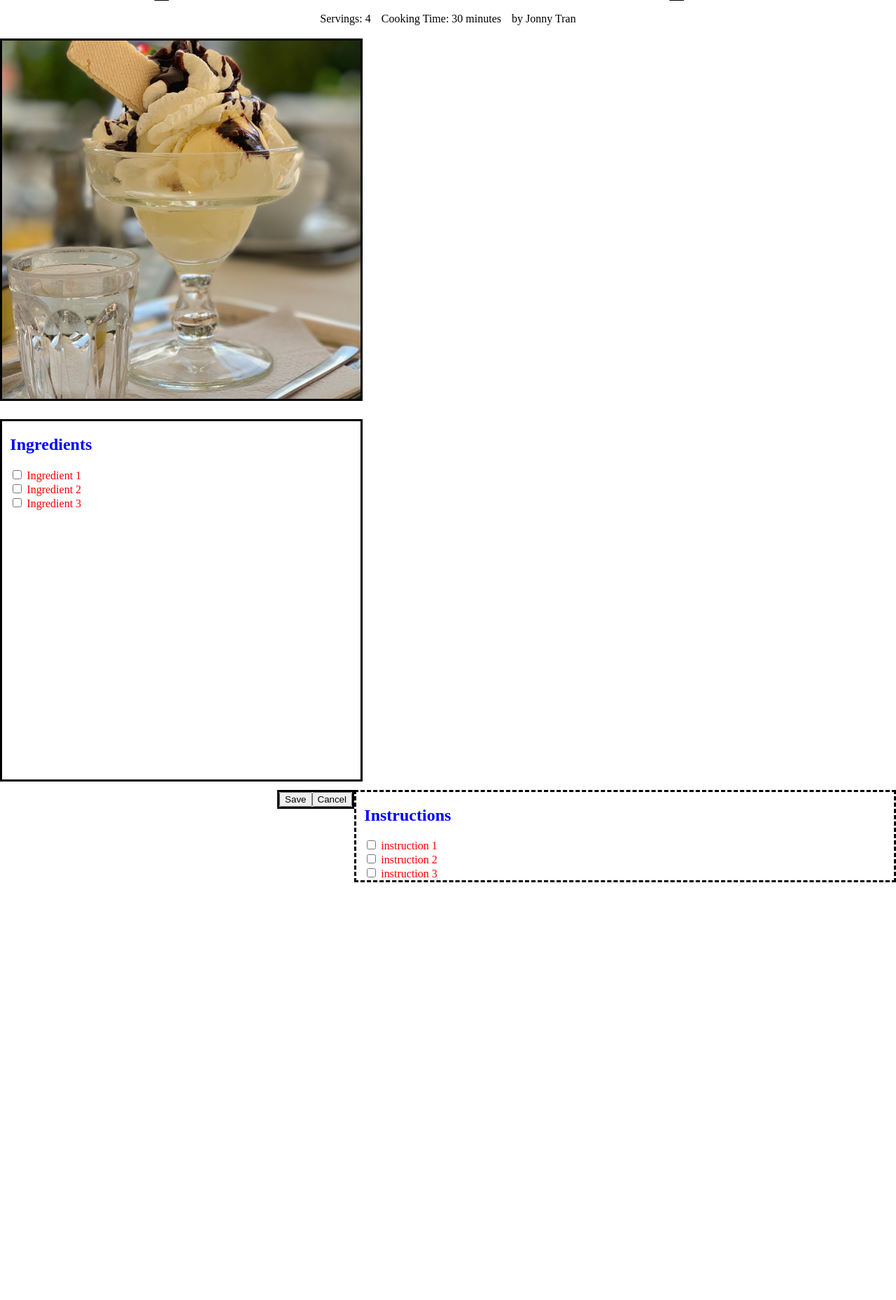
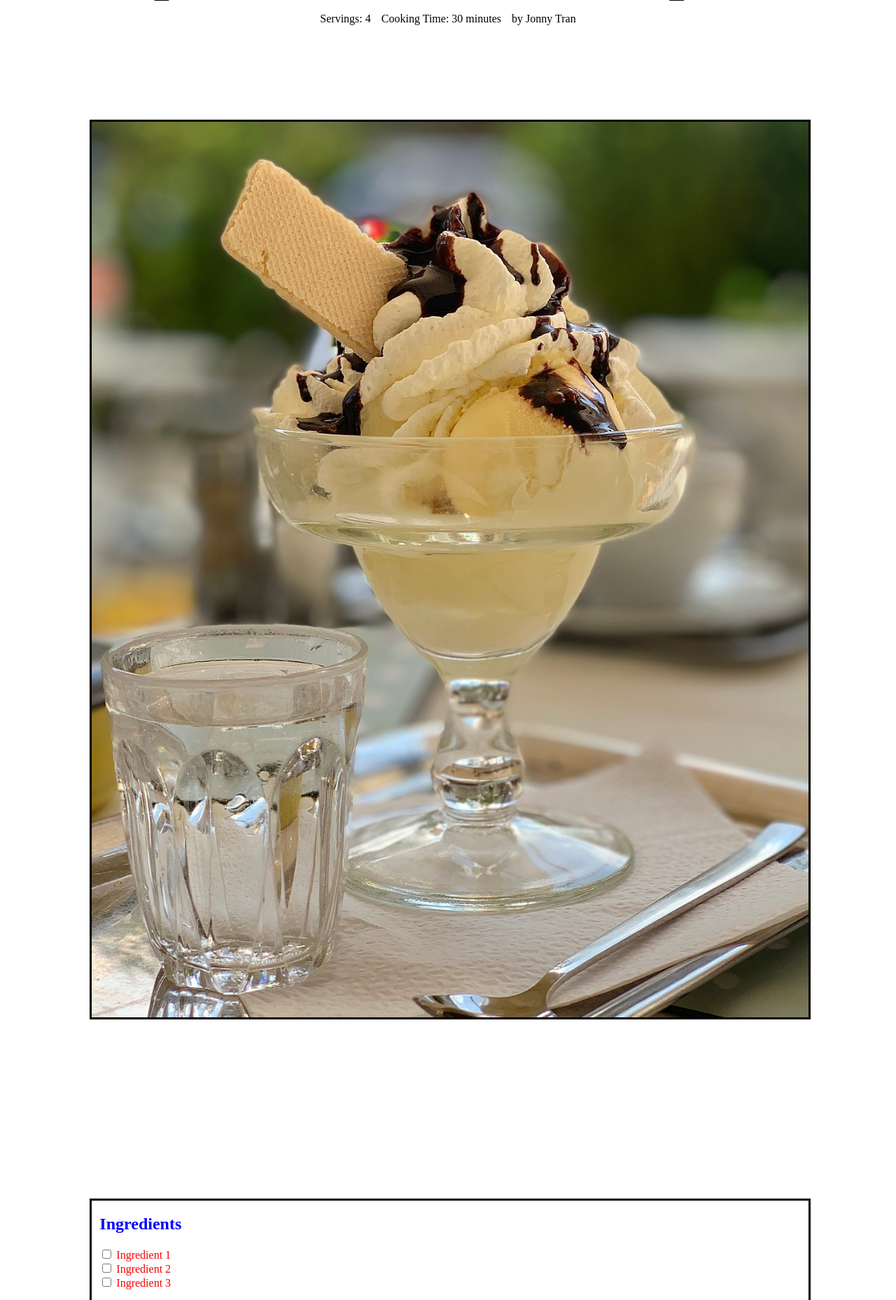
Before and after one commit to wujoannec/cse110-fa21-group8, a PHP site: page /viewRecipe.html in a window 1280 px wide. Shown: the part 262-2120 px from the top of the page at 70% size. Before the commit the page ends 1523 px from the top, so only its background shows below. Run offline with PHP 8.4, Linux system fonts and the light colour scheme.

Commit message:
create grid layout
Co-authored-by: Jonny Tran <61168867+jonathanktran@users.noreply.github.com>

```diff
--- a/source/assets/styles/viewRecipe.css
+++ b/source/assets/styles/viewRecipe.css
@@ -86,16 +86,16 @@ h2 {
 }
 
 #ingredientsList {
+    grid-row: 2/3;
     border: solid;
-    width: 40vw;
-    height: 40vw;
-    margin: 3mm 0mm 3mm 0mm;
-
+    /* width: 100vw; */
+    /* margin: 3mm 0mm 3mm 0mm; */
 }
 
 #instructionsList {
+    grid-row: 3/4;
     border: dashed;
-    width: 60vw;
+    /* width: 100vw; */
     float: right;
 
     /*Set maximum height, then have scroll through element*/
@@ -109,8 +109,23 @@ h2 {
 }
 
 #recipeImg {
+    grid-row: 1/2;
     border: solid;
-    width: 40vw;
-    height: 40vw;
-    margin: 3mm 0mm 3mm 0mm;
+    /* width: 100vw; */
+    height: 100vw;
+    /* margin: 3mm 0mm 3mm 0mm; */
 }
+
+
+.recipeCardGrid>*{
+    width: 80vw;
+    margin: 10vw;
+}
+
+/*Layout*/
+
+
+.recipeCardGrid {
+    display: grid;
+    grid-template-rows: 1fr 1fr 1fr;
+}
--- a/source/viewRecipe.html
+++ b/source/viewRecipe.html
@@ -28,6 +28,8 @@
             <p id='cookTime' class='metaData'>Cooking Time: 30 minutes</p>
             <p id='author' class='metaData'>by Jonny Tran</p>
         </div>
+
+        <div class='recipeCardGrid'>
 
             <img id='recipeImg' class='cover' src='assets/images/recipe-img.jpg'>
 
@@ -69,9 +71,57 @@
                 </div>
             </article>
 
+        </div>
+
         <div id='confirmEdit'>
             <button id='saveBtn'>Save</button>
             <button id='cancelBtn'>Cancel</button>
         </div>
+
+        </br>
+
+        <div class="recipeCardGridSmall">
+            <div id="recipeImgSmall"> IMAGE
+            </div>
+            <article id='ingredientsListSmall'>
+            <h2>Ingredients</h2>
+
+            <div id='ingredient1' class='checklistItem'>
+                <input type='checkbox' class='ingredient'>
+                <label for='ingredient1'>Ingredient 1</label>
+            </div>
+
+            <div id='ingredient2' class='checklistItem'>
+                <input type='checkbox' class='ingredient'>
+                <label for='ingredient2'>Ingredient 2</label>
+            </div>
+
+            <div id='ingredient3' class='checklistItem'>
+                <input type='checkbox' class='ingredient'>
+                <label for='ingredient3'>Ingredient 3</label>
+            </div>
+        </article>
+
+        <article id='instructionsListSmall'>
+            <h2>Instructions</h2>
+
+            <div id='instruction1' class='checklistItem'>
+                <input type='checkbox' class='instruction'>
+                <label for='instruction1'>instruction 1</label>
+            </div>
+
+            <div id='instruction2' class='checklistItem'>
+                <input type='checkbox' class='instruction'>
+                <label for='instruction2'>instruction 2</label>
+            </div>
+
+            <div id='instruction3' class='checklistItem'>
+                <input type='checkbox' class='instruction'>
+                <label for='instruction3'>instruction 3</label>
+            </div>
+        </article>
+        </div>
+
+
     </body>
 </html>
```
Also changed, not shown: 1 other file. Lines whose indentation alone changed are shown as unchanged.
